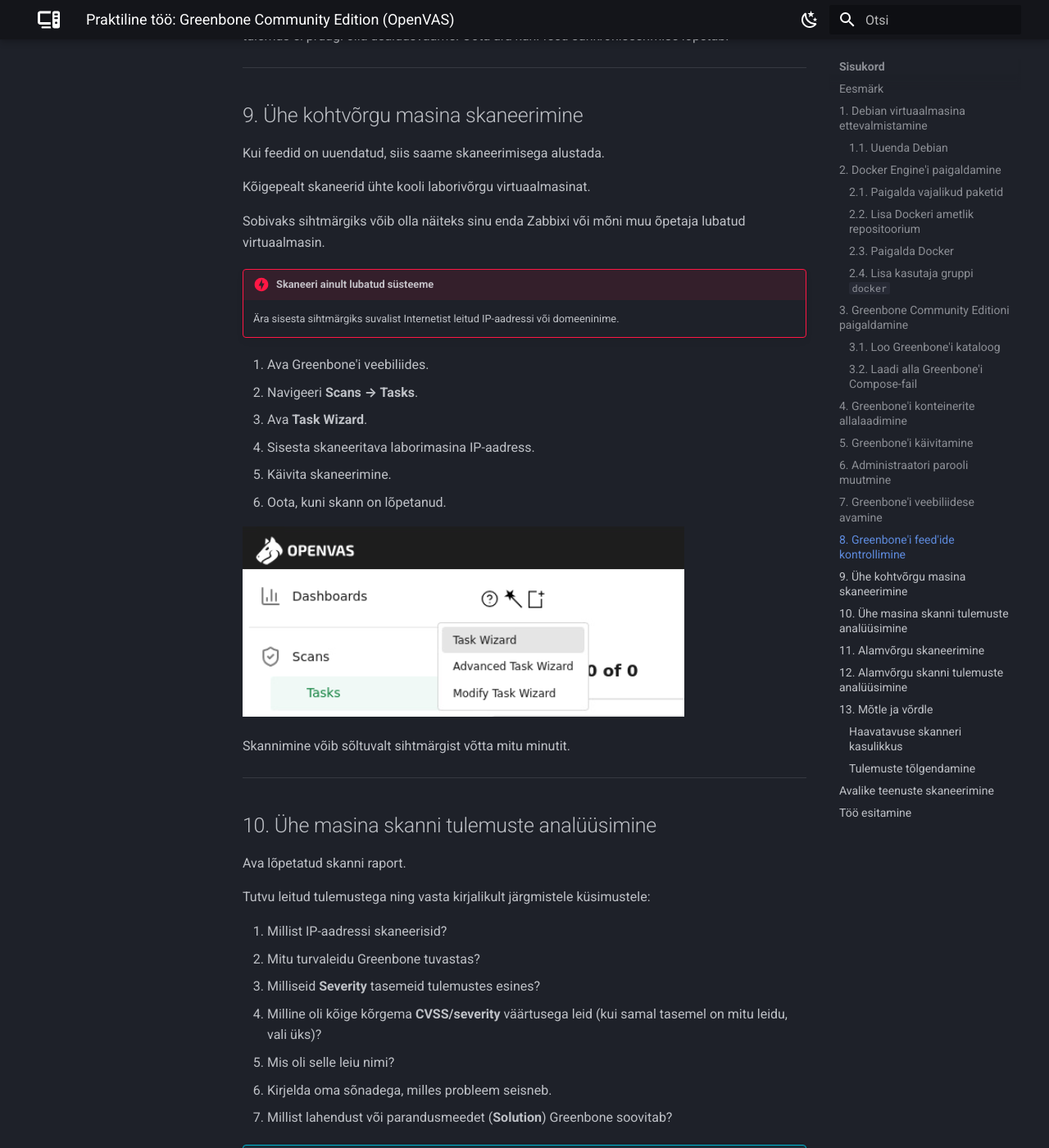
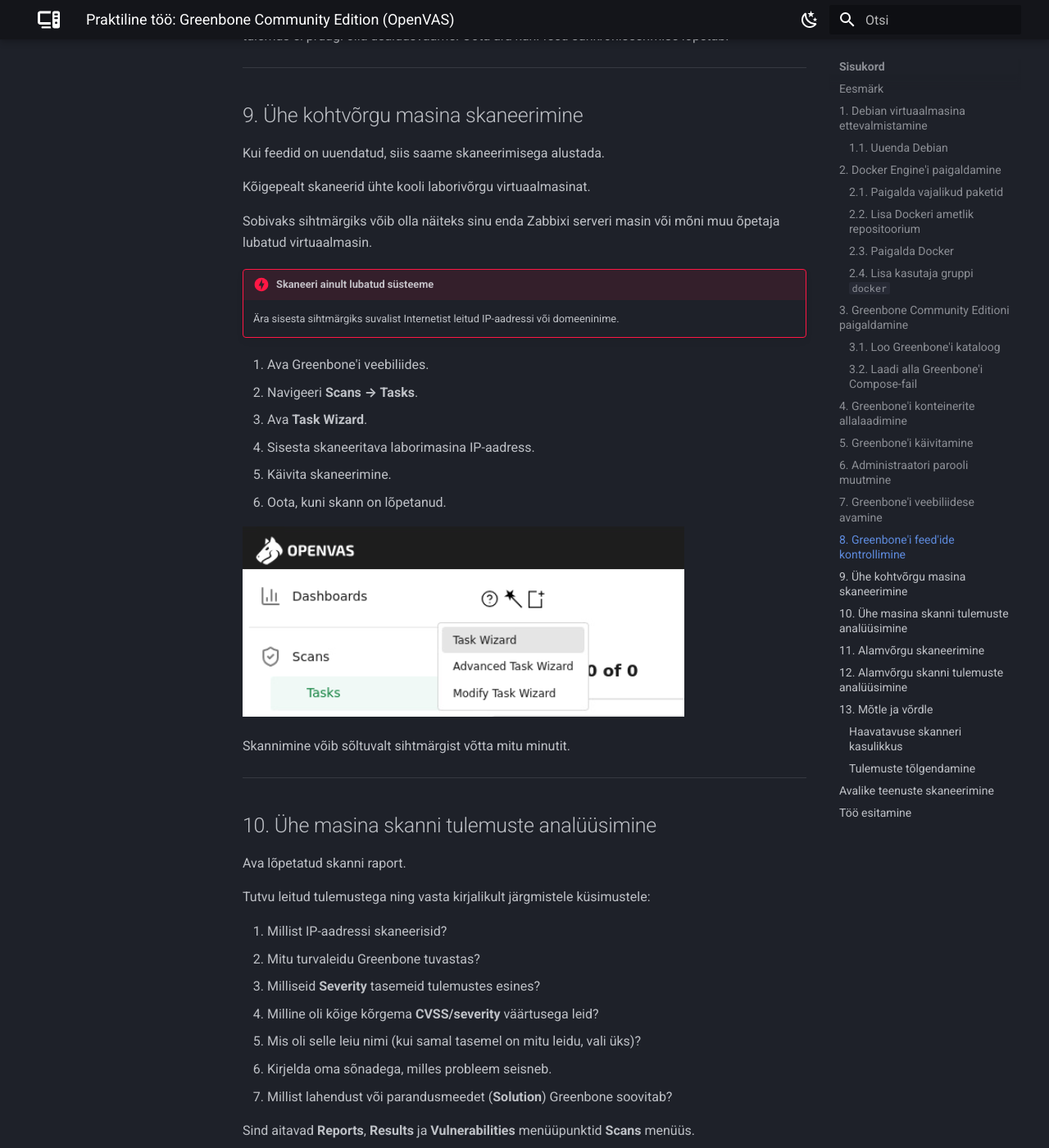
Before and after one commit to priitpaap/priitpaap.github.io, an MkDocs documentation site: the page built from docs/mitmesugust/greenbone.md, in a window 1280 px wide and 1400 px high, scrolled down 7272 px. Shown: the whole window at 82% size. Built offline with MkDocs 1.6.1 and Material for MkDocs 9.7.7, drawn with Linux system fonts in a browser that asks for light colours; some of the changed text lies outside the part shown.

Commit message:
Uuendatud greenbone.md

```diff
--- a/docs/mitmesugust/greenbone.md
+++ b/docs/mitmesugust/greenbone.md
@@ -41,14 +41,10 @@
 |  Ketas |  100 GB |
 |  OS |  Debian 13 |
 
-
-
-
 !!! info "Miks on vaja nii palju kettaruumi?"
     Greenbone'i konteinerid,
     haavatavuste andmebaasid ehk *feed'id* ja skannimise tulemused vajavad
     märkimisväärselt kettaruumi. Varasemast 16 GB kettast ei piisa.
-
 
 ### 1.1. Uuenda Debian
 
@@ -330,7 +326,7 @@
 
 Kõigepealt skaneerid ühte kooli laborivõrgu virtuaalmasinat.
 
-Sobivaks sihtmärgiks võib olla näiteks sinu enda Zabbixi või mõni muu
+Sobivaks sihtmärgiks võib olla näiteks sinu enda Zabbixi serveri masin või mõni muu
 õpetaja lubatud virtuaalmasin.
 
 !!! danger "Skaneeri ainult lubatud süsteeme"
@@ -359,11 +355,13 @@
 1.  Millist IP-aadressi skaneerisid?
 2.  Mitu turvaleidu Greenbone tuvastas?
 3.  Milliseid **Severity** tasemeid tulemustes esines?
-4.  Milline oli kõige kõrgema **CVSS/severity** väärtusega leid (kui samal tasemel on mitu leidu, vali üks)?
-5.  Mis oli selle leiu nimi?
+4.  Milline oli kõige kõrgema **CVSS/severity** väärtusega leid?
+5.  Mis oli selle leiu nimi (kui samal tasemel on mitu leidu, vali üks)?
 6.  Kirjelda oma sõnadega, milles probleem seisneb.
 7.  Millist lahendust või parandusmeedet (**Solution**) Greenbone
     soovitab?
+
+Sind aitavad **Reports**, **Results** ja **Vulnerabilities** menüüpunktid **Scans** menüüs.
 
 !!! info "Severity ja CVSS"
     Greenbone kasutab leidude tõsiduse
@@ -421,6 +419,8 @@
     Too üks näide.
 5.  Milline oli kogu alamvõrgu kõige kõrgema severity-väärtusega leid?
 
+Sind aitavad taas **Reports**, **Results** ja **Vulnerabilities** menüüpunktid **Scans** menüüs.
+
 ------------------------------------------------------------------------
 
 ## 13. Mõtle ja võrdle
@@ -429,13 +429,13 @@
 
 ### Haavatavuse skanneri kasulikkus
 
-Milleks võiks süsteemiadministraator Greenbone'i organisatsiooni võrgus
-kasutada?
+**Milleks võiks süsteemiadministraator Greenbone'i organisatsiooni võrgus
+kasutada?**
 
 ### Tulemuste tõlgendamine
 
-Kas Greenbone'i leitud kõrge severity-väärtusega probleem tähendab
-alati, et süsteemi on võimalik kohe edukalt rünnata? Põhjenda lühidalt.
+**Kas Greenbone'i leitud kõrge severity-väärtusega probleem tähendab
+alati, et süsteemi on võimalik kohe edukalt rünnata? Põhjenda lühidalt.**
 
 ------------------------------------------------------------------------
 
```
